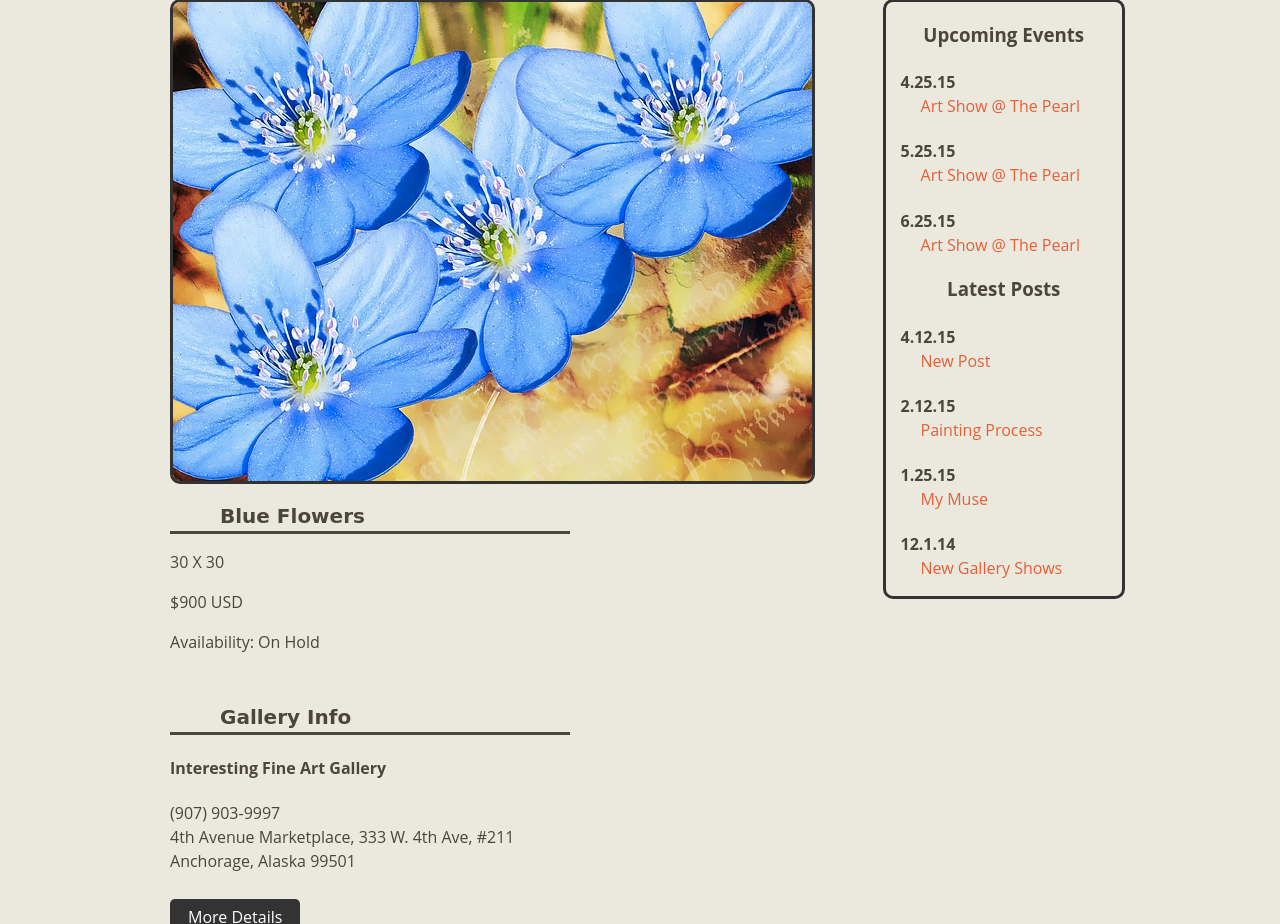
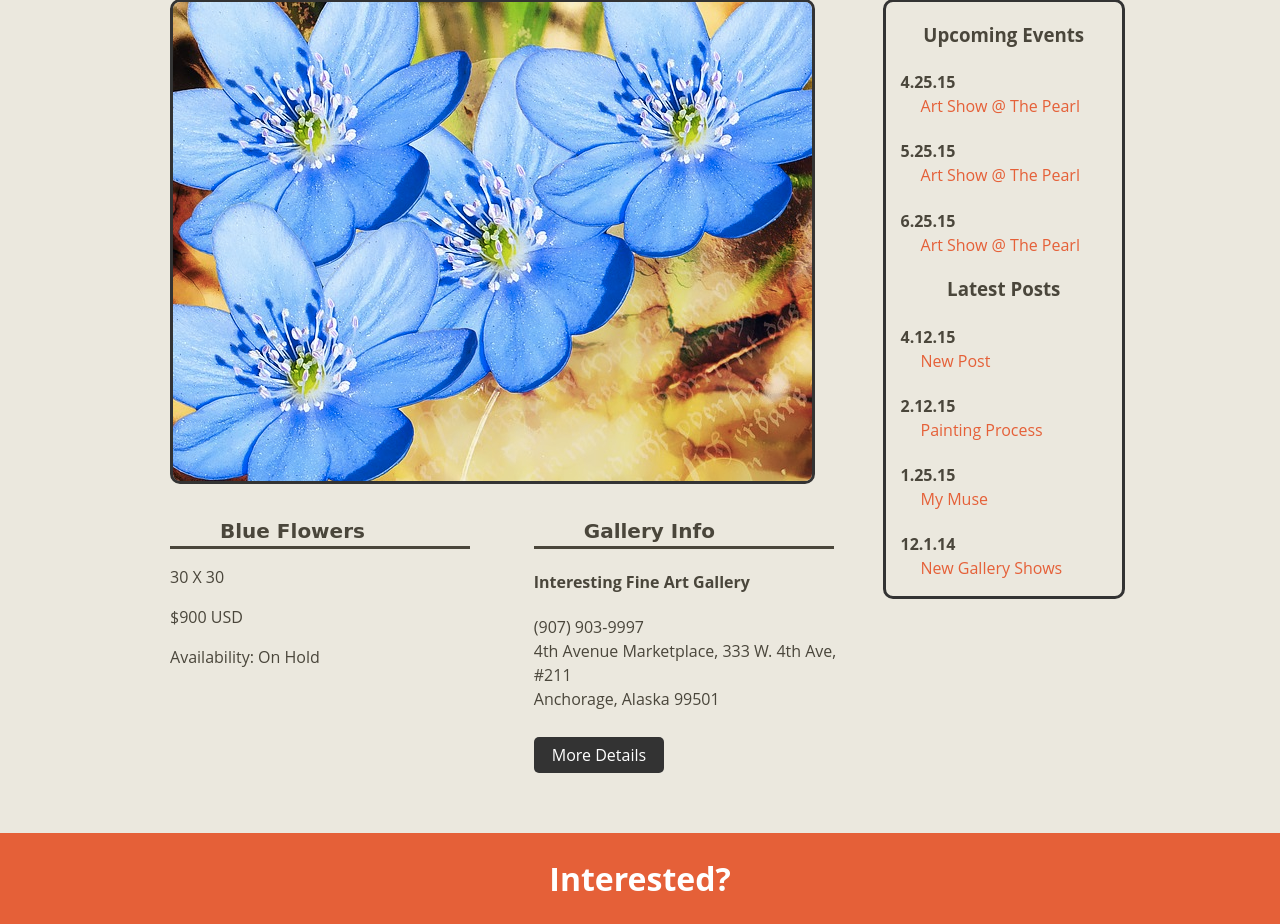
Before and after one commit to afalsario/internettes-template, a PHP site: page /workszoom.php in a window 1280 px wide. Shown: the part 322-1246 px from the top of the page. Run offline with PHP 8.4, Linux system fonts and the light colour scheme; some libraries are stand-ins or nearby versions; some web fonts are replaced.

Commit message:
changes to workszoom and css

```diff
--- a/style.css
+++ b/style.css
@@ -1573,7 +1573,7 @@ img.collect_image {
   font-family: 'Baumans', cursive;
   padding-left: 50px;
   border-bottom: solid 3px;
-  width: 400px;
+  width: 300px;
 
 }
 
--- a/workszoom.php
+++ b/workszoom.php
@@ -6,16 +6,18 @@ echo $header . $nav . $content_before;
     <div class=" featured-image large-12 med-12 small-12 columns">
         <section>
             <a href="#" class="image featured"><img src="images/blueflowers.png" alt="" /></a>
-			<h2 class="left-align">Blue Flowers</h2>
-			<p>30 X 30</p>
-			<p>$900 USD</p>
-			<p>Availability: On Hold</p>
         </section>
     </div>
 </div>
  <!--Gallery Info -->
 <div class="row">
-	<div class="large-12 medium-12 small-12 columns">
+    <div class="large-6 medium-6 small-12 columns">
+        <h2 class="left-align">Blue Flowers</h2>
+        <p>30 X 30</p>
+        <p>$900 USD</p>
+        <p>Availability: On Hold</p>
+    </div>
+    <div class="large-6 medium-6 small-12 columns">
         <section class="box">
             <h2 class="left-align">Gallery Info</h2>
         <h4 class="zoom_left">Interesting Fine Art Gallery</h4>
@@ -24,8 +26,11 @@ echo $header . $nav . $content_before;
             Anchorage, Alaska 99501
         </p>
         <a href="#"><button class="button center">More Details</button></a>
+
+    </div>
+
         </section>
-    </div>
+
 </div>
 
 
@@ -35,7 +40,8 @@ echo $header . $nav . $content_before;
 <div class="cta">
         <div class="row">
             <h1 class="small-12 columns">Interested?</h1>
-            <a href="#"><button class="button">Contact Artist</button></a>
+            <a href="works_inquire.php"><button class="button">Contact Artist</button></a>
+                    <a href="#"><button class="Paypal"><img src="https://www.paypalobjects.com/webstatic/en_US/i/buttons/buy-logo-large.png" alt="Buy now with PayPal" /></button></a>
 
         </div>
     </div>
```
Lines whose indentation alone changed are shown as unchanged.
